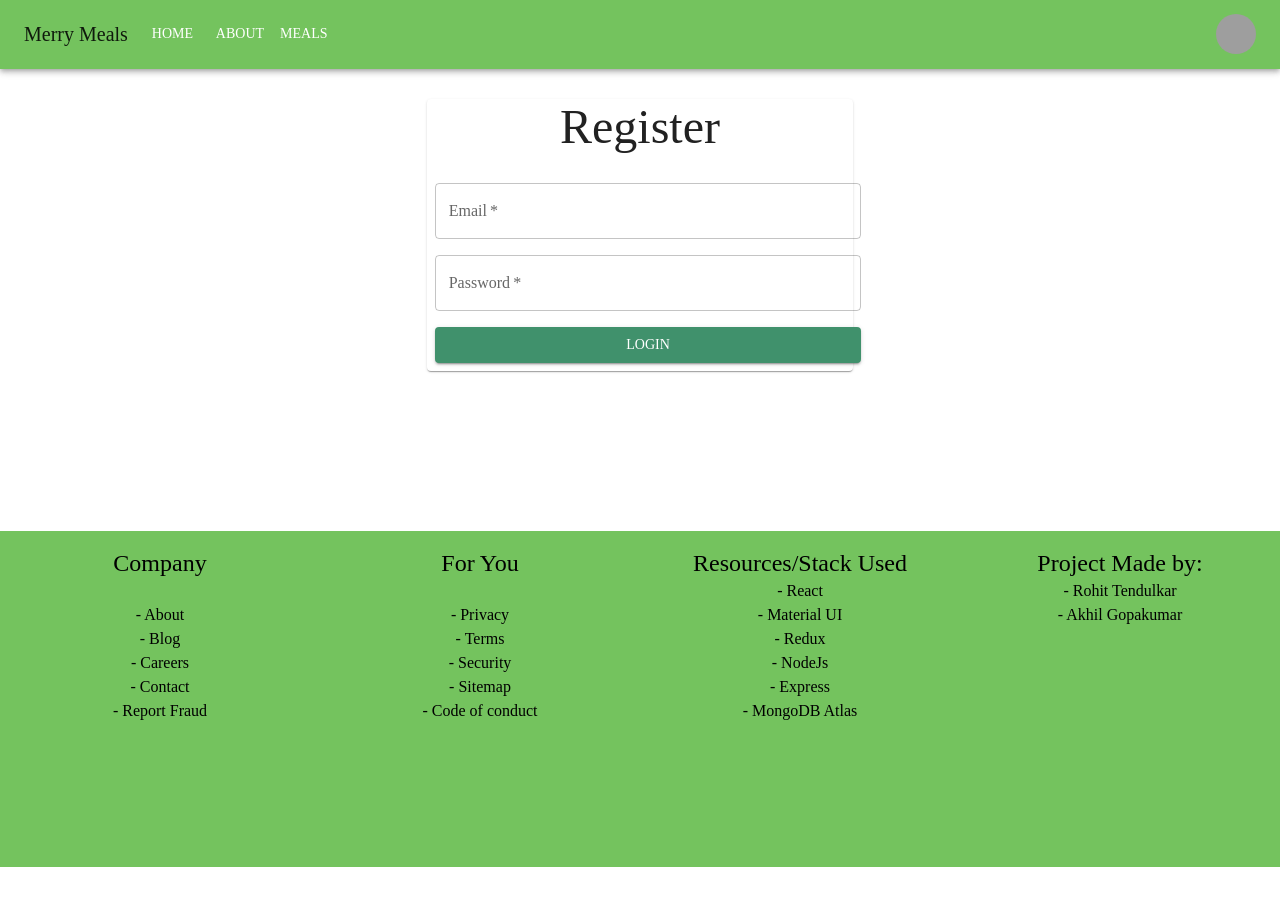
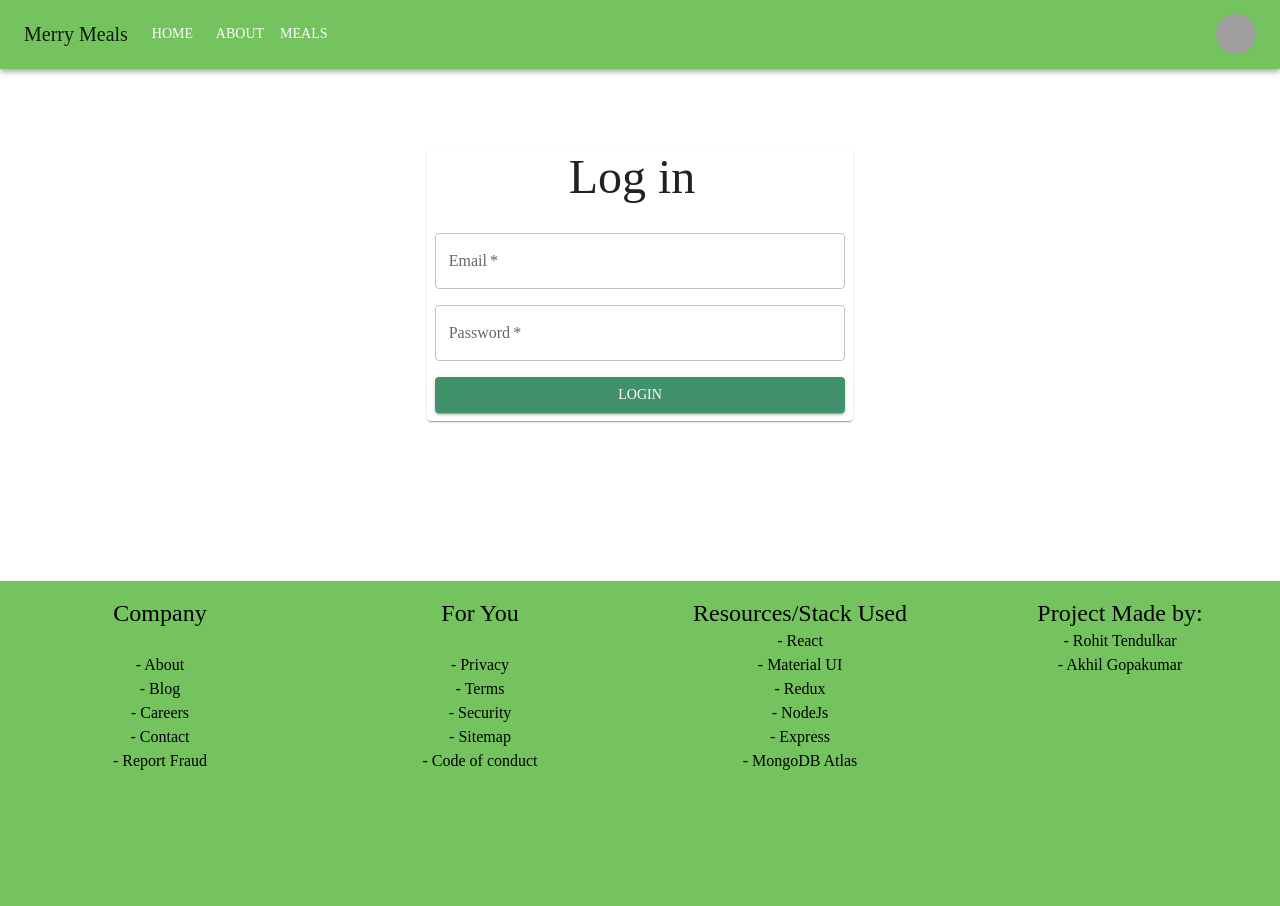
Before and after one commit to rohittendulkar/merry-meals-app, a React (Create React App) app in the folder client/: page /login in a window 1280 px wide. Shown: the top 906 px of the page. Before the commit the page ends 867 px from the top, so only its background shows below. Built offline with nearby package versions, Linux system fonts and the light colour scheme; grey boxes are pictures that could not be loaded.

Commit message:
Login UI fix

```diff
--- a/client/src/routes/LogIn.js
+++ b/client/src/routes/LogIn.js
@@ -14,6 +14,8 @@ import {
 const useStyles = makeStyles((theme) => ({
 	form: {
 		textAlign: "center",
+		marginBottom: theme.spacing(10),
+		marginTop: theme.spacing(10),
 	},
 	textField: {
 		margin: 10,
@@ -48,9 +50,9 @@ export default function Login() {
 		<Grid container className={classes.form}>
 			<Grid item sm />
 			<Grid item sm>
-        <Paper>
+				<Paper sx={{ pr: 2 }}>
 					<Typography variant="h3" className={classes.title}>
-            Register{" "}
+						Log in
 					</Typography>
 					<br />
 					<form noValidate>
```
Lines whose indentation alone changed are shown as unchanged.
